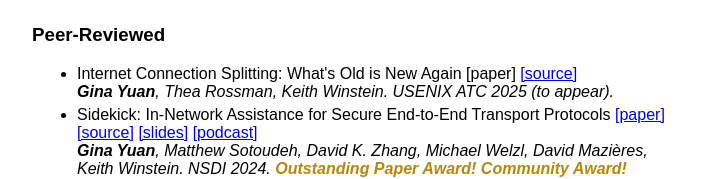
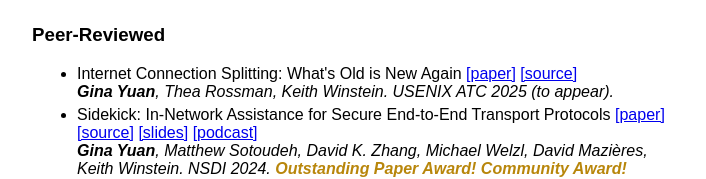
Before and after one commit to ygina/ygina.github.io, a plain HTML site: page index.html in a window 1280 px wide. Shown: the part 344-523 px from the top of the page, without its empty margins (16-722 px from the left). Drawn offline with Linux system fonts and the light colour scheme.

Commit message:
Link ATC paper

```diff
--- a/index.html
+++ b/index.html
@@ -37,7 +37,7 @@
       <ul>
         <li>
           Internet Connection Splitting: What's Old is New Again
-          [paper]
+          <a href="papers/atc25-splitting.pdf">[paper]</a>
           <a href="https://github.com/StanfordSNR/connection-splitting">[source]</a>
           <br>
           <i><b>Gina Yuan</b>, Thea Rossman, Keith Winstein.</i>
```
Also changed, not shown: 1 other file.
